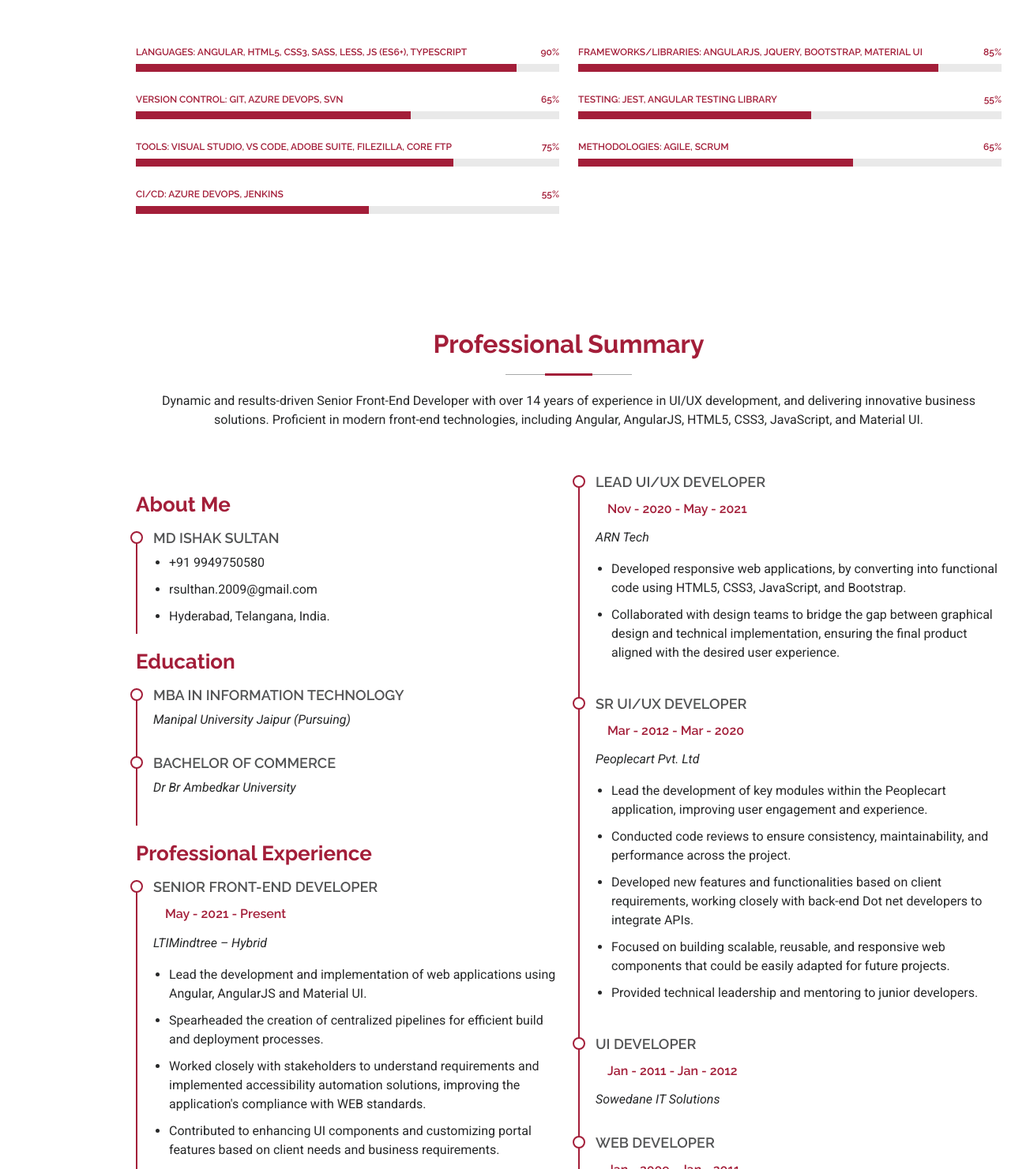
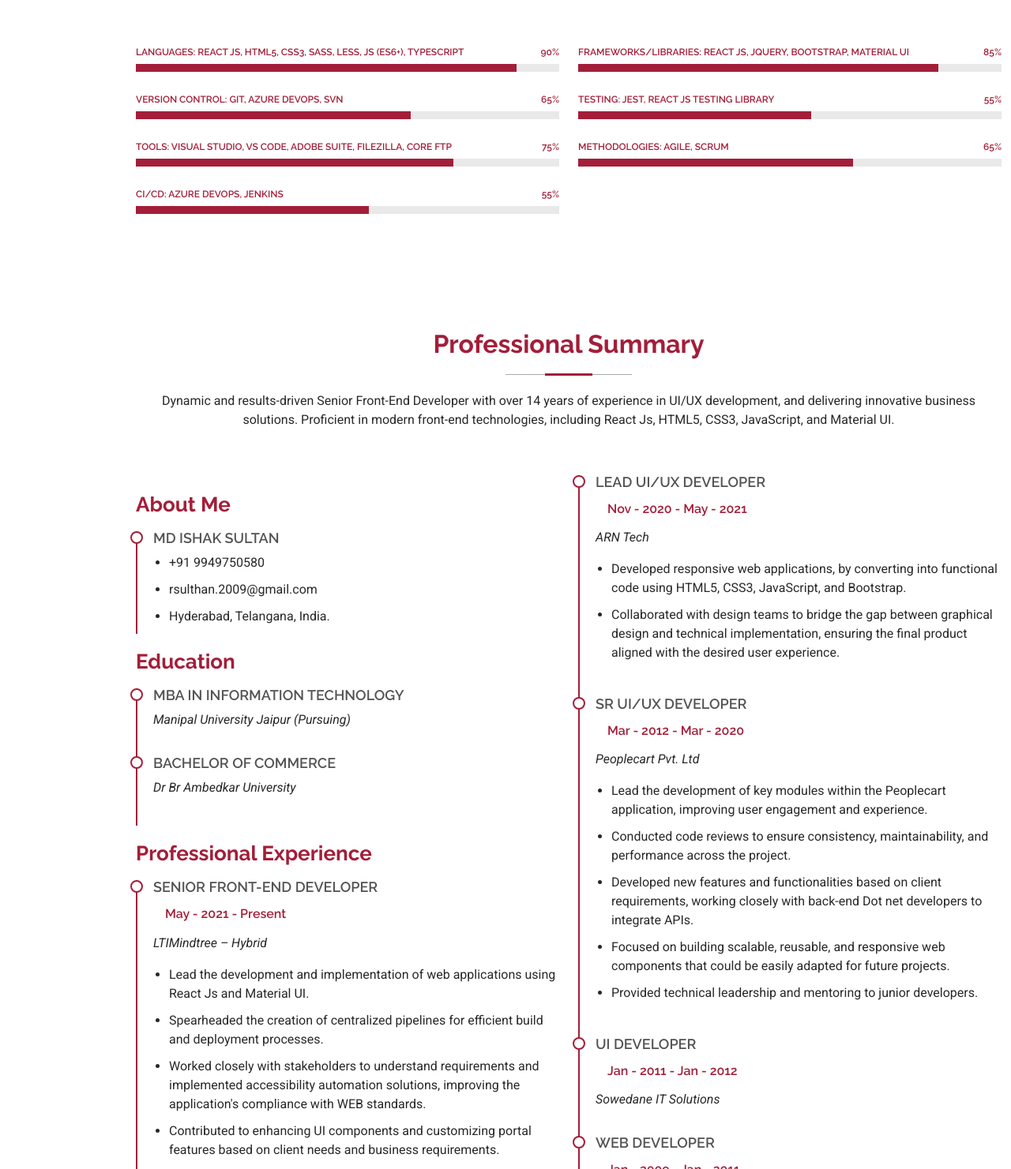
Before and after one commit to Md-sultan/profile, a plain HTML site: page index.html in a window 1280 px wide. Shown: the part 989-2470 px from the top of the page at 79% size. Drawn offline with Linux system fonts and the light colour scheme.

Commit message:
Update index.html

```diff
--- a/index.html
+++ b/index.html
@@ -61,7 +61,7 @@
         <div class="row justify-content-center">
           <div class="col-lg-9">
             <h2>Mohammad</h2>
-            <p><span class="typed" data-typed-items="Sr Front End Developer, Angular Developer, UX/UI Developer, Freelancer">UI Developer</span><span class="typed-cursor typed-cursor--blink" aria-hidden="true"></span></p>
+            <p><span class="typed" data-typed-items="Sr Front End Developer, React Js Developer, UX/UI Developer, Freelancer">UI Developer</span><span class="typed-cursor typed-cursor--blink" aria-hidden="true"></span></p>
             <div class="social-links">
               <!-- <a href="#"><i class="bi bi-twitter-x"></i></a> -->
               <a href="#"><i class="bi bi-facebook"></i></a>
@@ -87,7 +87,7 @@
         <div class="row skills-content skills-animation">
           <div class="col-lg-6">
             <div class="progress">
-              <span class="skill"><span>Languages: Angular, HTML5, CSS3, SASS, LESS, JS (ES6+), TypeScript</span> <i class="val">90%</i></span>
+              <span class="skill"><span>Languages: React Js, HTML5, CSS3, SASS, LESS, JS (ES6+), TypeScript</span> <i class="val">90%</i></span>
               <div class="progress-bar-wrap">
                 <div class="progress-bar" role="progressbar" aria-valuenow="90" aria-valuemin="0" aria-valuemax="100"></div>
               </div>
@@ -116,14 +116,14 @@
 
           <div class="col-lg-6">
             <div class="progress">
-              <span class="skill"><span>Frameworks/Libraries: AngularJS, jQuery, Bootstrap, Material UI</span> <i class="val">85%</i></span>
+              <span class="skill"><span>Frameworks/Libraries: React Js, jQuery, Bootstrap, Material UI</span> <i class="val">85%</i></span>
               <div class="progress-bar-wrap">
                 <div class="progress-bar" role="progressbar" aria-valuenow="85" aria-valuemin="0" aria-valuemax="100"></div>
               </div>
             </div><!-- End Skills Item -->
 
             <div class="progress">
-              <span class="skill"><span>Testing: Jest, Angular Testing Library</span> <i class="val">55%</i></span>
+              <span class="skill"><span>Testing: Jest, React Js Testing Library</span> <i class="val">55%</i></span>
               <div class="progress-bar-wrap">
                 <div class="progress-bar" role="progressbar" aria-valuenow="55" aria-valuemin="0" aria-valuemax="100"></div>
               </div>
@@ -145,7 +145,7 @@
       <!-- Section Title -->
       <div class="container section-title" data-aos="fade-up">
         <h2>Professional Summary </h2>
-        <p>Dynamic and results-driven Senior Front-End Developer with over 14 years of experience in UI/UX development, and delivering innovative business solutions. Proficient in modern front-end technologies, including Angular, AngularJS, HTML5, CSS3, JavaScript, and Material UI. </p>
+        <p>Dynamic and results-driven Senior Front-End Developer with over 14 years of experience in UI/UX development, and delivering innovative business solutions. Proficient in modern front-end technologies, including React Js, HTML5, CSS3, JavaScript, and Material UI. </p>
       </div><!-- End Section Title -->
 
       <div class="container">
@@ -176,7 +176,7 @@
               <h5>May - 2021 - Present</h5>
               <p><em>LTIMindtree – Hybrid </em></p>
               <ul>
-                <li>Lead the development and implementation of web applications using Angular, AngularJS and Material UI.</li>
+                <li>Lead the development and implementation of web applications using React Js and Material UI.</li>
                 <li>Spearheaded the creation of centralized pipelines for efficient build and deployment processes.</li>
                 <li>Worked closely with stakeholders to understand requirements and implemented accessibility automation solutions, improving the application's compliance with WEB standards.</li>
                 <li>Contributed to enhancing UI components and customizing portal features based on client needs and business requirements.</li>
```
